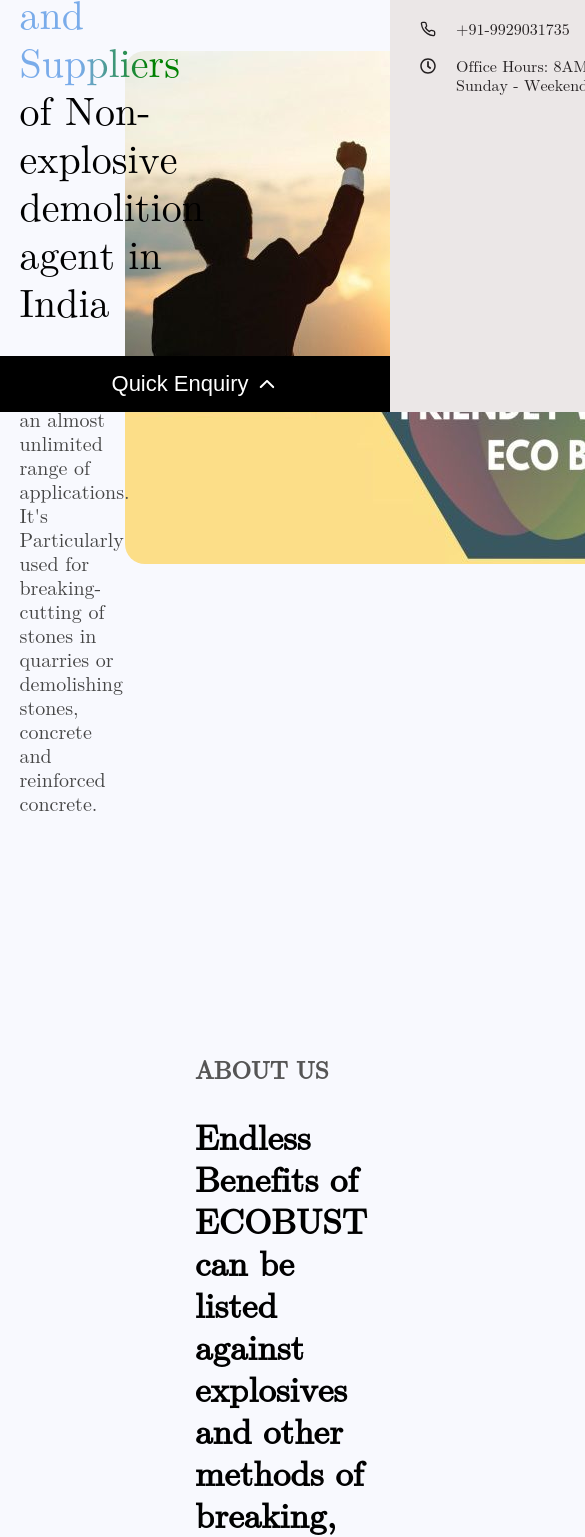
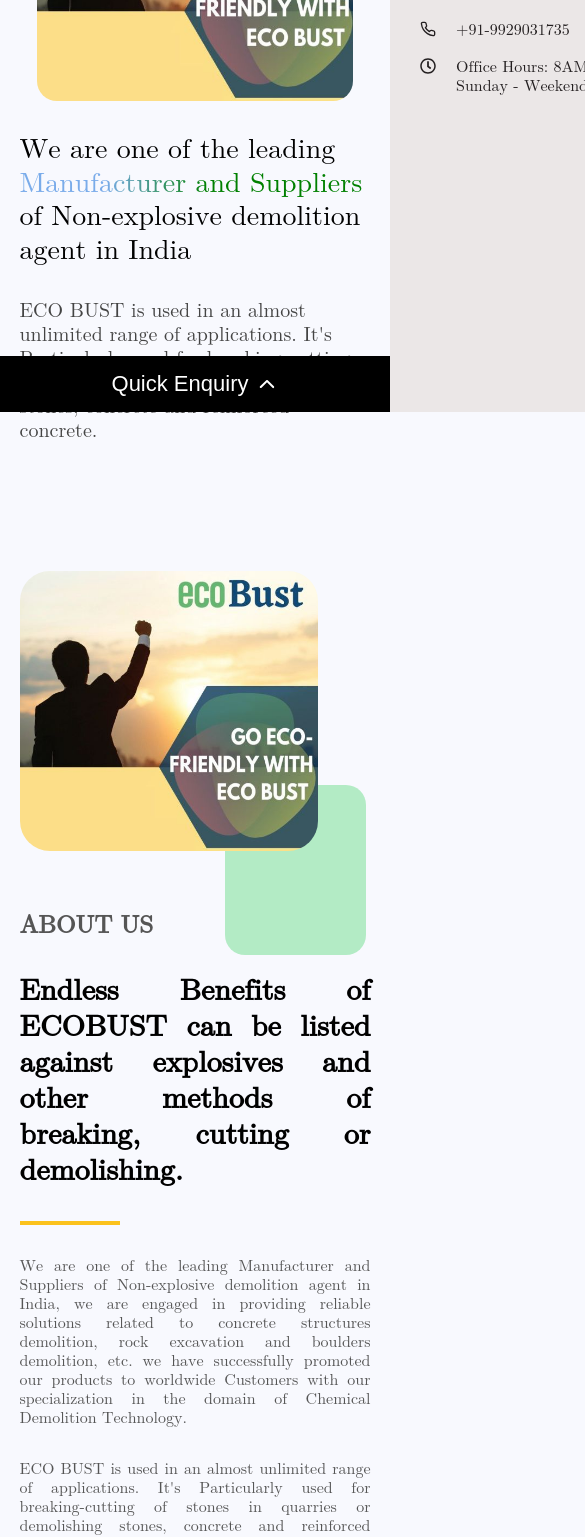
Before and after one commit to vbmcoder/ecobust, a Next.js app: page /about in a window 390 px wide. Shown: the part 432-1969 px from the top of the page, 585 px wide, since content can reach past the window. Built offline with nearby package versions, Linux system fonts and the light colour scheme; a web font is replaced by a local one.

Commit message:
about use page respinsive

```diff
--- a/styles/globals.css
+++ b/styles/globals.css
@@ -2015,3 +2015,113 @@
     padding: 0;
   }
 }
+
+
+
+/* about page responsive */
+
+@media screen and (max-width: 500px){
+  .about_top_cont{
+    flex-direction: column-reverse;
+  }
+  .about_top{
+    background-position: top right !important;
+    background-size: 70% auto !important;
+  }
+  .about_top_cont{
+    padding-bottom: 3rem;
+  }
+  .about_right{
+    width: 90%;
+    height: 300px;
+    margin: auto;
+    padding: 0;
+    overflow: hidden;
+  }
+  .about_right img{
+    width: 100%;
+    height: 100%;
+    object-fit: cover;
+  }
+  .about_left{
+    width: 100%;
+    margin-top: 2rem;
+  }
+  .about_left h1{
+    font-size: 28px;
+  }
+  .about_cont{
+    flex-direction: column;
+  }
+  .abc_img{
+    width: 100%;
+  }
+  .abc_right{
+    width: 100%;
+    margin: 0;
+    margin-top: 3.5rem;
+  }
+  .abc_right h3{
+    padding-bottom: 1rem;
+  }
+  .abc_right h1{
+    font-size: 30px;
+    text-align: justify;
+    margin-top: 1rem;
+  }
+  .whychoose_sec{
+    padding: 3rem 20px;
+    margin: 5rem 0;
+  }
+  .why_cont{
+    flex-direction: column;
+    width: 100%;
+  }
+
+  .left_why{
+    width: 100%;
+    padding: 0;
+  }
+  .left_why h3{
+    font-size: 18px
+  }
+  .left_why h1{
+    font-size: 48px;
+  }
+  .left_why h2{
+    font-size: 22px;
+  }
+  .left_why img{
+    display: none;
+  }
+
+  .right_why{
+    width: 100%;
+    justify-content: center;
+  }
+  .right_card{
+    width: 100%;
+    padding: 2rem;
+  }
+  .company_table{
+    padding: 1rem;
+  }
+  .company_tc{
+    flex-direction: column;
+  }
+  .formTable{
+    width: 100%;
+  }
+  .com_de{
+    width: 100%;
+    margin: 0;
+    margin-top: 3rem;
+  }
+  .com_de h3{
+    font-size: 22px;
+    text-align: justify;
+  }
+  .formTable tbody tr td{
+    font-size: 18px;
+  }
+}
```
